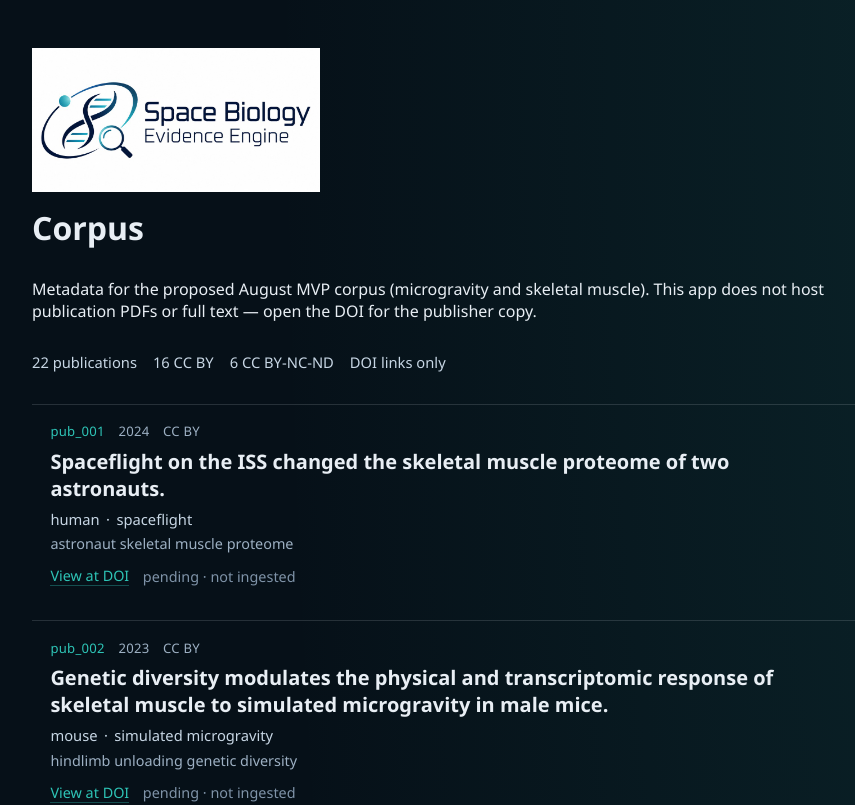
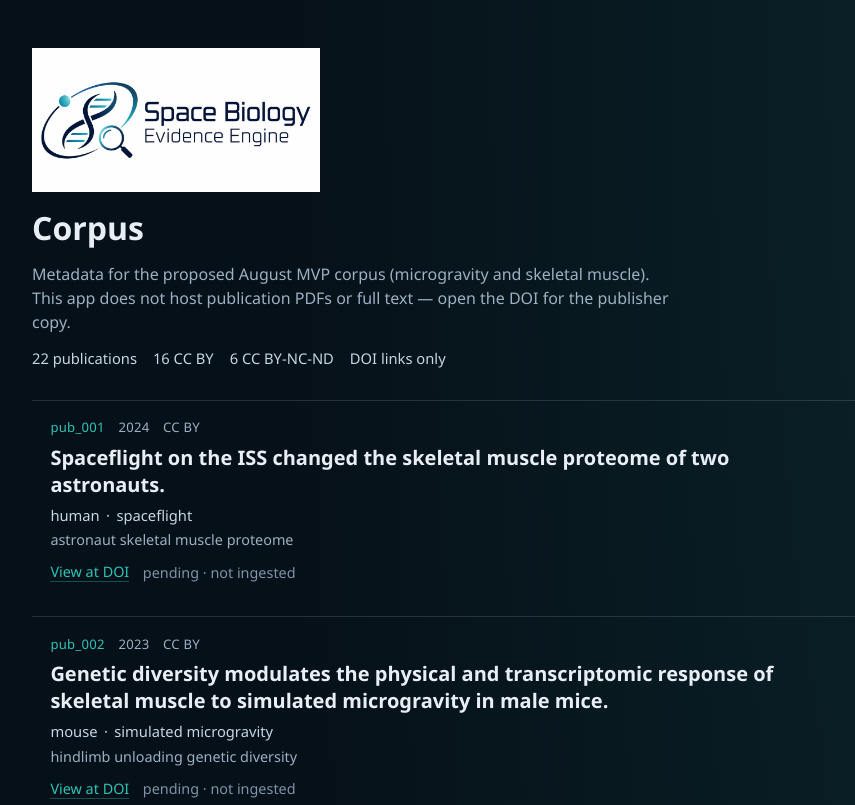
Before and after one commit to bluefate/spacebio-evidence-engine, a Next.js app in the folder apps/web/: page /corpus in a window 1280 px wide. Shown: the top 805 px of the page, without its empty margins (192-1047 px from the left). Built offline with nearby package versions, Linux system fonts and the light colour scheme.

Commit message:
Restore corpus page lede styles after DOI-only UI update.

```diff
--- a/apps/web/src/app/corpus/corpus.module.css
+++ b/apps/web/src/app/corpus/corpus.module.css
@@ -29,6 +29,12 @@
   font-weight: 650;
 }
 
+.lede {
+  margin: 0;
+  color: var(--muted);
+  max-width: 40rem;
+  line-height: 1.5;
+}
 
 .stats {
   display: flex;
```
